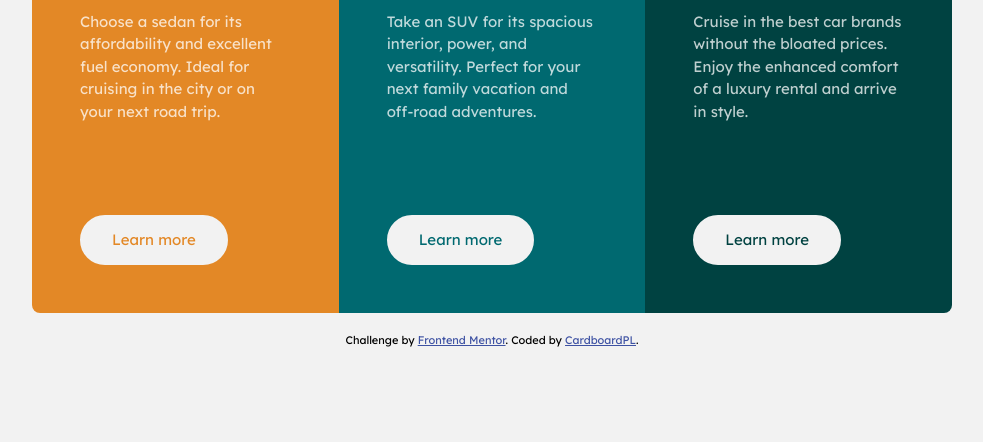
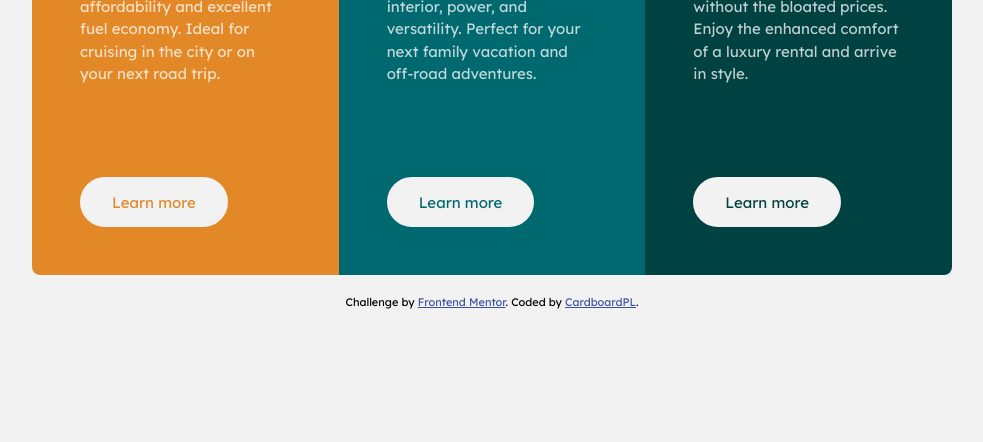
Before and after one commit to CardboardPL/Frontend-Mentor-3-column-preview-card-component, a plain HTML site: page index.html in a window 1280 px wide. Shown: the part 358-800 px from the top of the page, without its empty margins (148-1131 px from the left). Drawn offline with Linux system fonts and the light colour scheme.

Commit message:
Updated: preview-card.css
In this commit:
- Updated preview-card.css so that the margin top of 5 rem will only apply on smaller screens so that the preview card components are properly centered on large screens.

```diff
--- a/stylesheets/preview-card.css
+++ b/stylesheets/preview-card.css
@@ -6,7 +6,7 @@
   flex-direction: row;
   width: clamp(20rem, 90%, 61.33333333333333rem);
   border-radius: 0.5333333333333333rem;
-  margin: 5rem auto 0 auto;
+  margin: 0 auto;
   overflow: hidden;
 }
 
@@ -80,6 +80,7 @@
   .preview-cards-container {
     flex-direction: column;
     width: 21.33333333333333rem;
+    margin-top: 5rem;
   }
 
   .preview-cards-container li > * {
```
